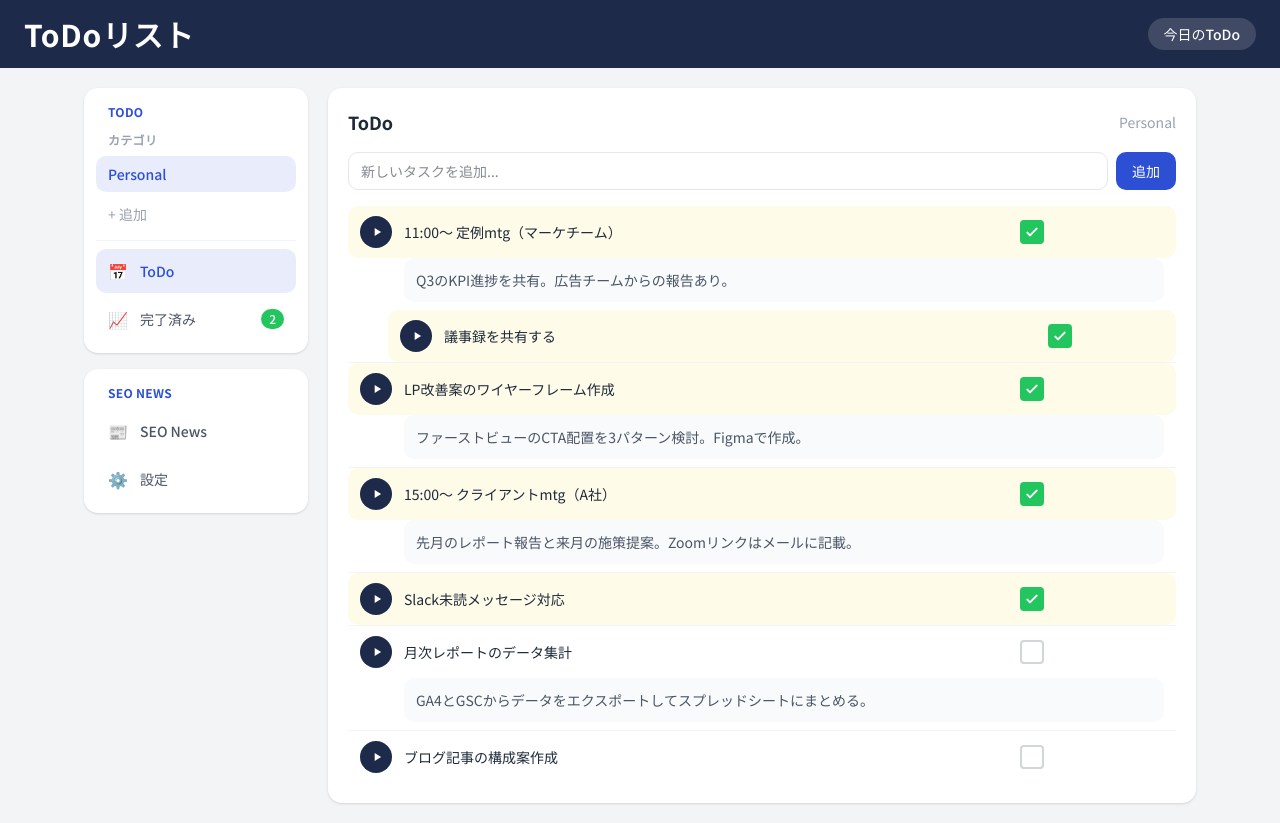
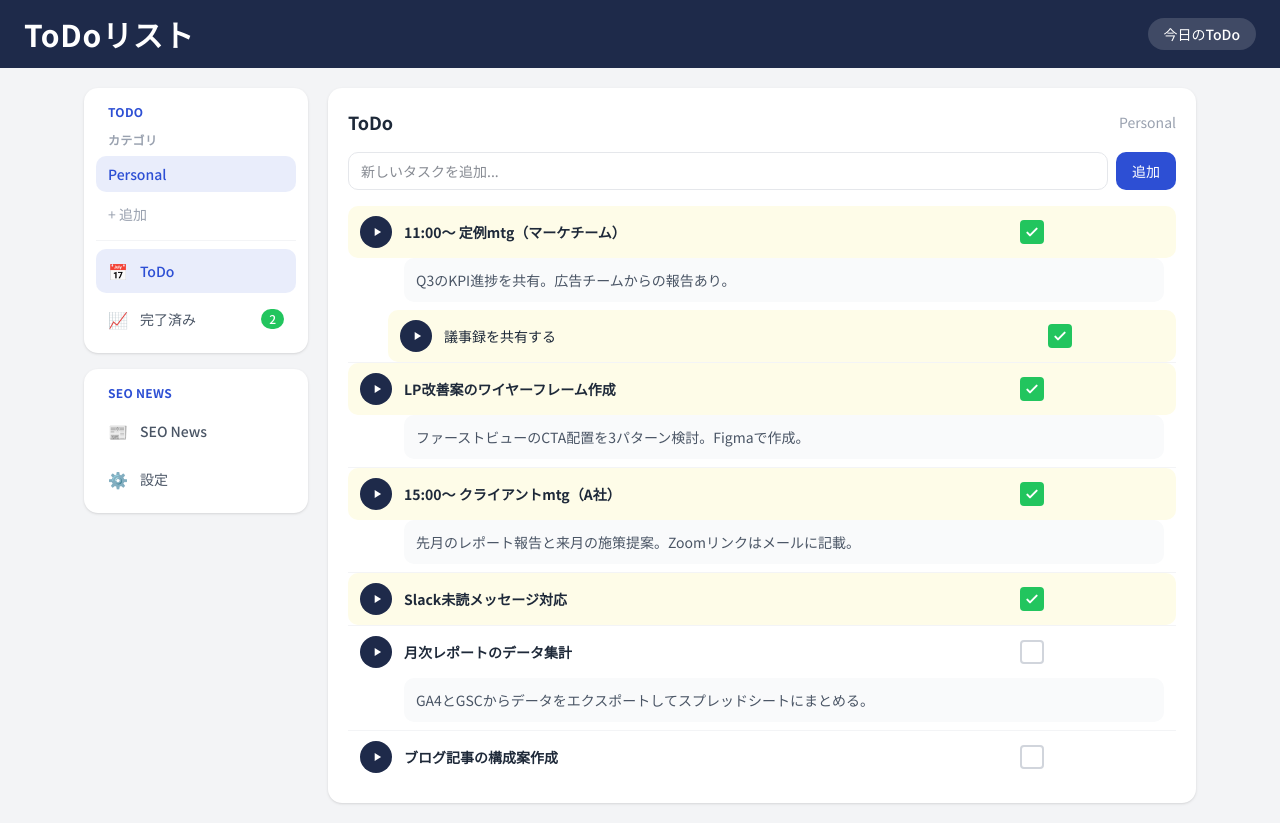
Before and after one commit to koheiuda/todo-app, a Next.js app: page / in a window 1280 px wide. Built offline with nearby package versions, Linux system fonts and the light colour scheme.

Commit message:
style: 親タスクのタイトルを太字にする

```diff
--- a/components/todo/task-item.tsx
+++ b/components/todo/task-item.tsx
@@ -135,6 +135,8 @@ export function TaskItem({
                   setEditValue(task.title);
                 }}
                 className={`text-sm cursor-pointer select-none truncate ${
+                  isSubtask ? "" : "font-bold"
+                } ${
                   task.completed ? "line-through text-gray-400" : "text-gray-800"
                 }`}
               >
```
